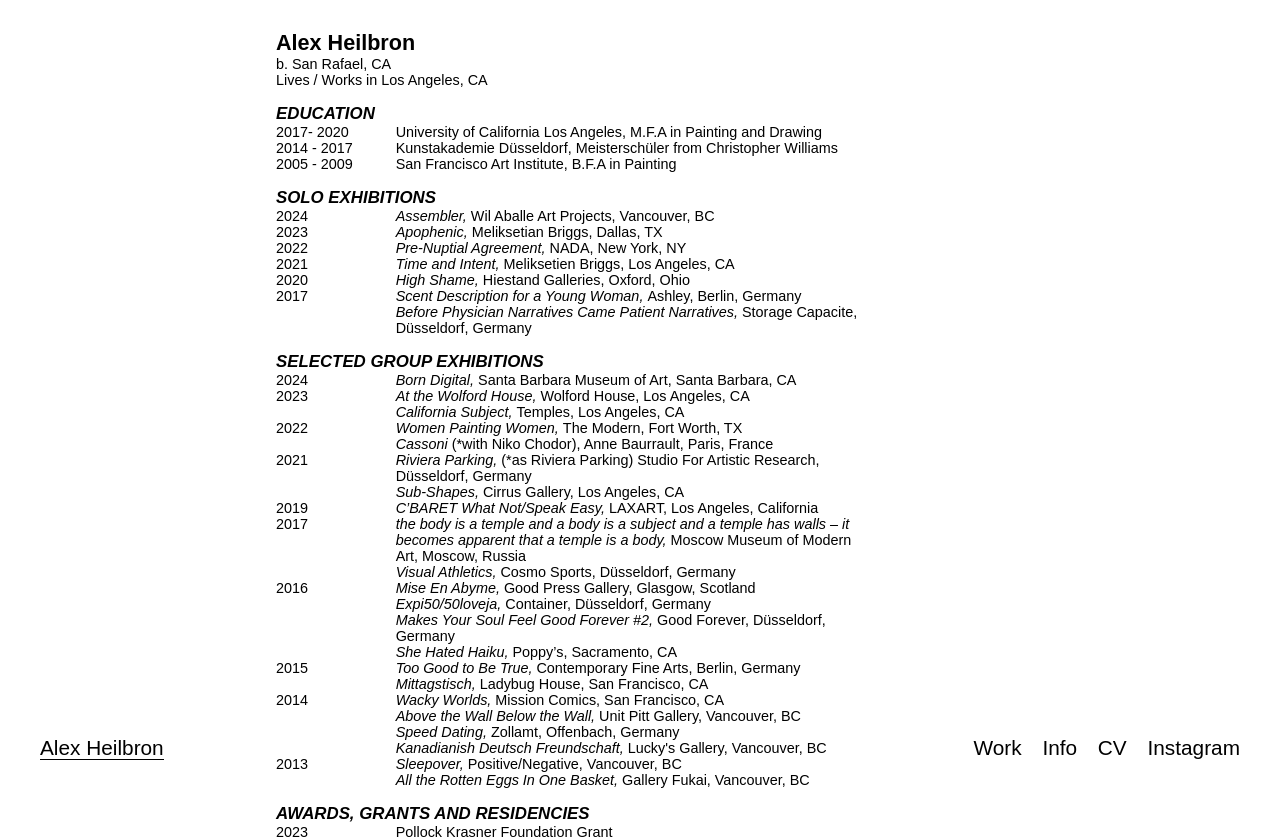
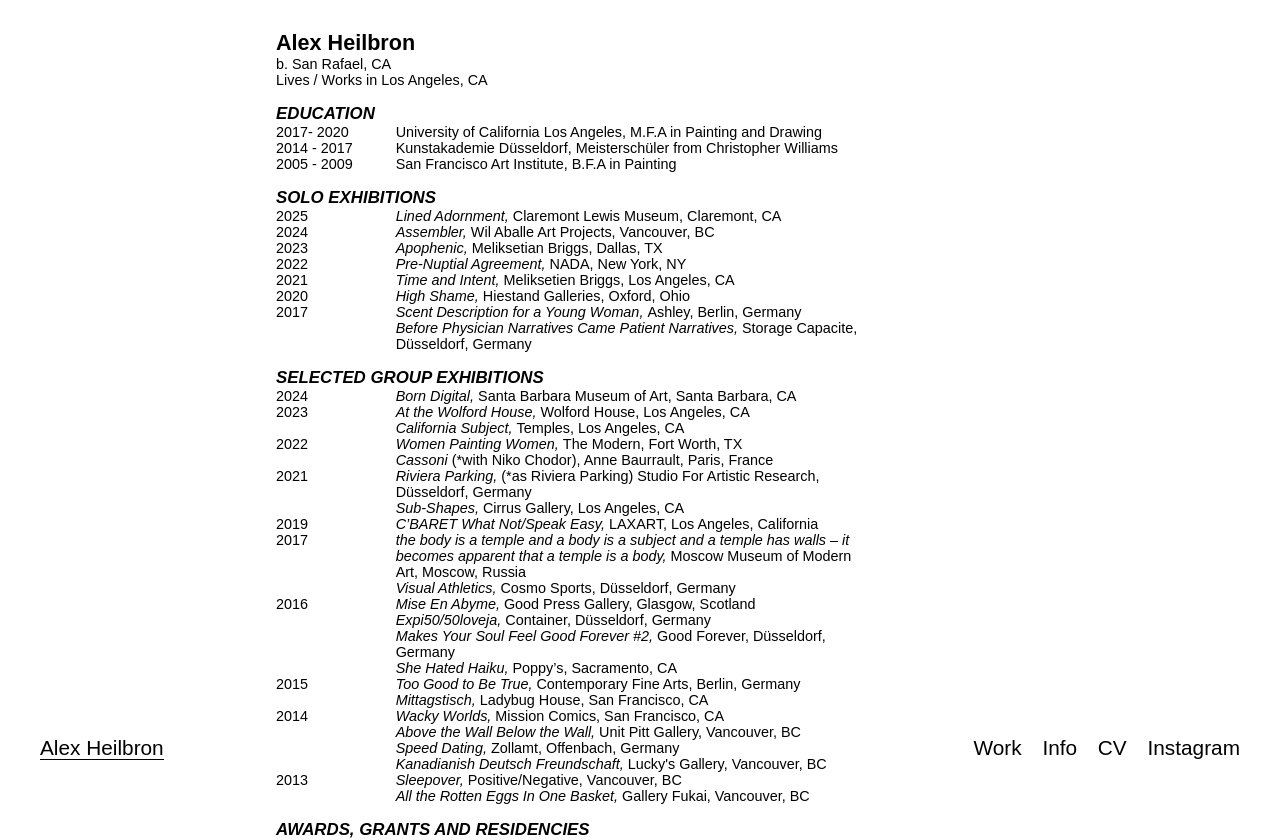
Before and after one commit to zollywoods/alex-h-site, a Next.js app: page /cv in a window 1280 px wide. Shown: the top 840 px of the page. Built offline with nearby package versions, Linux system fonts and the light colour scheme; a web font is replaced by a local one.

Commit message:
Update page.js

```diff
--- a/src/app/cv/page.js
+++ b/src/app/cv/page.js
@@ -48,6 +48,15 @@
 
         <br/>
         <h3> <i>SOLO EXHIBITIONS </i> </h3>
+
+      <div className={styles.cvFlexLine}>
+            <div className={styles.cvLeft}>
+             2025
+            </div>
+            <div className={styles.cvRight}>
+                <i> Lined Adornment,  </i> Claremont Lewis Museum, Claremont, CA
+            </div>
+        </div>
 
       <div className={styles.cvFlexLine}>
             <div className={styles.cvLeft}>
```
